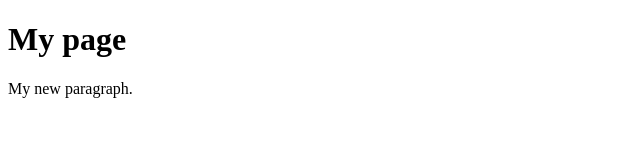
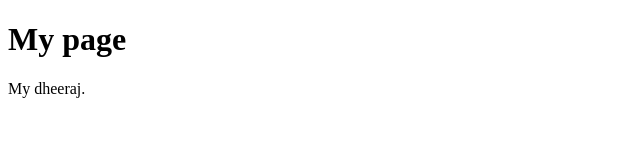
Before and after one commit to Dheeraj587/CI-CD-2, a plain HTML site: page index.html in a window 1280 px wide. Shown: the full height of the page, 0-640 px from the left. Drawn offline with Linux system fonts and the light colour scheme.

Commit message:
Update index.html

```diff
--- a/index.html
+++ b/index.html
@@ -3,7 +3,7 @@
 <body>
 
 <h1>My page</h1>
-<p>My new paragraph.</p>
+<p>My dheeraj.</p>
 
 </body>
 </html>
```
